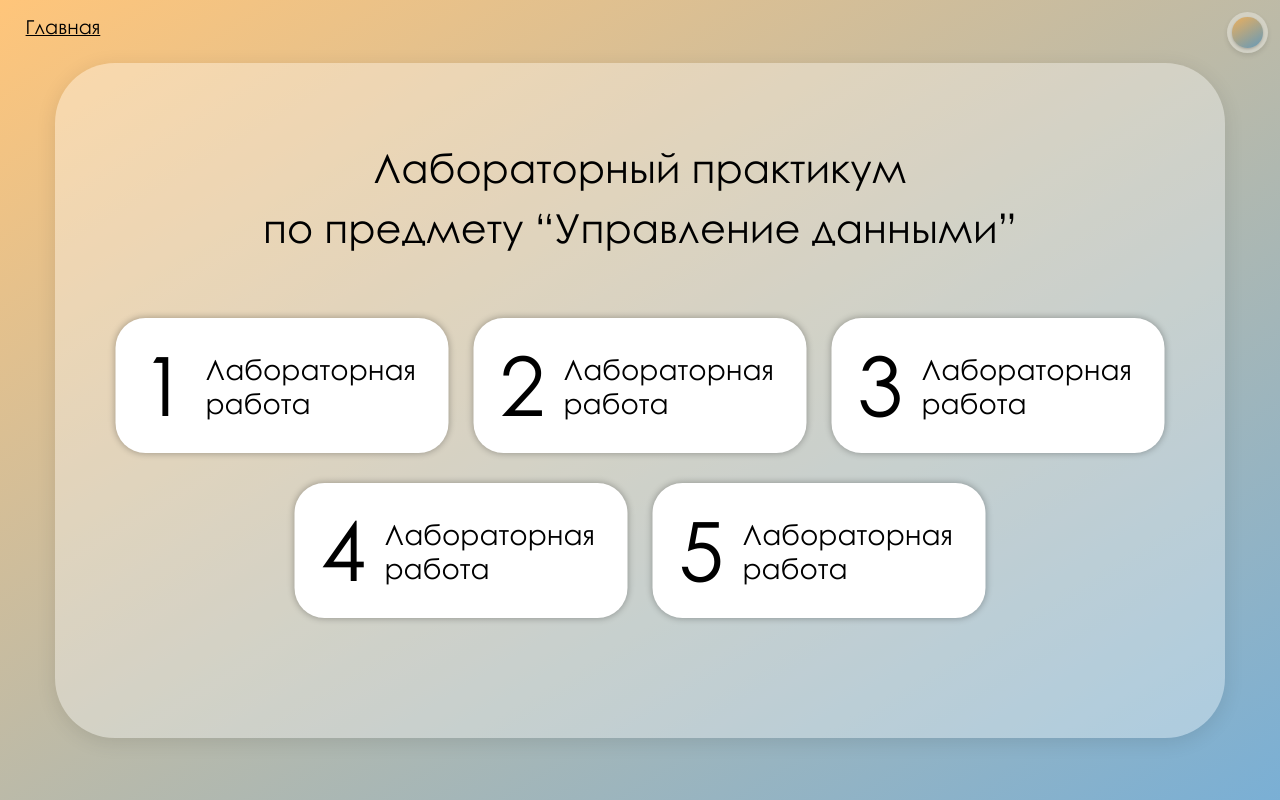
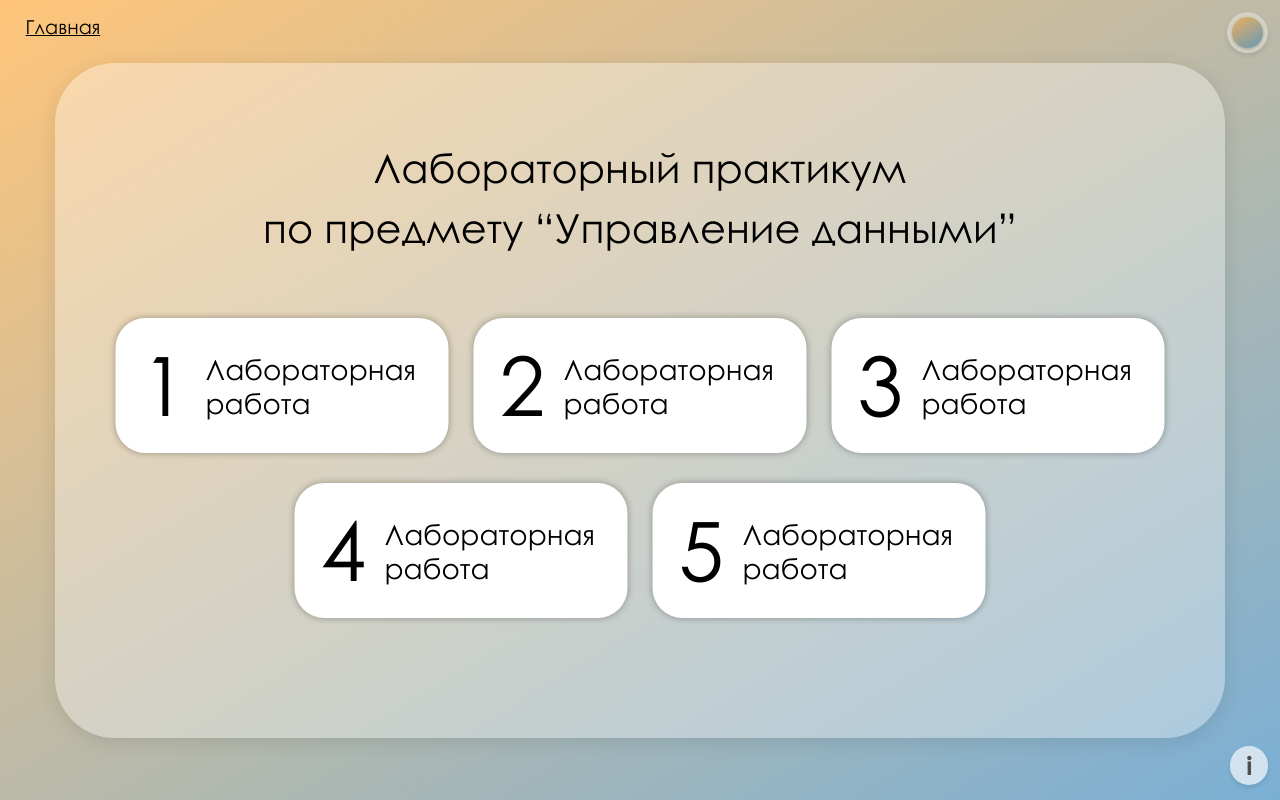
Before and after one commit to aleksgov/web_lab, a React (Create React App) app: page / in a window 1280 px wide. Built offline with nearby package versions, Linux system fonts and the light colour scheme.

Commit message:
add info-button

```diff
--- a/src/App.css
+++ b/src/App.css
@@ -71,6 +71,37 @@
 
 .color-button:nth-child(4) {
   background: linear-gradient(149deg, rgba(180, 13, 0, 0.52) 0%, rgba(0, 102, 174, 0.52) 100%);
+}
+
+.info-button {
+  position: fixed;
+  bottom: 1.2vw;
+  right: 0.9vw;
+  width: 3vw;
+  aspect-ratio: 1 / 1;
+  border-radius: 50%;
+  background-color: rgba(255, 255, 255, 0.65);
+  border: none;
+  cursor: pointer;
+  box-shadow: 0 0.2vw 0.32vw rgba(0, 0, 0, 0.1);
+  transition: background-color 0.3s ease;
+}
+
+.info-text {
+  color: #4F4F4F;
+  font-size: 2vw;
+  font-family: Century Gothic, serif;
+  font-weight: bold;
+  display: inline-block;
+  transition: transform 0.2s ease;
+}
+
+.info-button:hover {
+  background-color: rgba(255, 255, 255, 0.5);
+}
+
+.info-button:hover .info-text {
+  transform: scale(1.2);
 }
 
 .notification {
--- a/src/App.js
+++ b/src/App.js
@@ -186,7 +186,7 @@ function App() {
                     <div className="tab-content">
                         <div className="main-tab-content">
                             <div className="header-text">
-                                Лабораторный практикум<br />по предмету “Управление данными”
+                                Лабораторный практикум<br/>по предмету “Управление данными”
                             </div>
                             <div className="main-buttons-container">
                                 <div className="button-row">
@@ -197,7 +197,7 @@ function App() {
                                             onClick={() => addTab(`Лабораторная работа №${number}`)}
                                         >
                                             <div className="main-button-text">
-                                                Лабораторная <br /> работа
+                                                Лабораторная <br/> работа
                                             </div>
                                             <div className="main-button-number">{number}</div>
                                         </button>
@@ -211,7 +211,7 @@ function App() {
                                             onClick={() => addTab(`Лабораторная работа №${number}`)}
                                         >
                                             <div className="main-button-text">
-                                                Лабораторная <br /> работа
+                                                Лабораторная <br/> работа
                                             </div>
                                             <div className="main-button-number">{number}</div>
                                         </button>
@@ -292,17 +292,16 @@ function App() {
 
     return (
         <div className="App">
-            {/* Всплывающее уведомление */}
             {showNotification && (
                 <div className="notification">
                     Чтобы масштабировать страницу, используйте сочетание клавиш Ctrl + колесико мыши.
                 </div>
             )}
-            <div className="background" style={{ background: backgroundStyle }}></div>
+            <div className="background" style={{background: backgroundStyle}}></div>
             <div className="color-buttons-container">
                 <button
                     className="color-button"
-                    style={{ background: colors[selectedButtonIndex] }}
+                    style={{background: colors[selectedButtonIndex]}}
                     onClick={() => setMenuVisible(!menuVisible)}
                 ></button>
 
@@ -313,7 +312,7 @@ function App() {
                                 <button
                                     key={index}
                                     className="color-button"
-                                    style={{ background: color }}
+                                    style={{background: color}}
                                     onClick={() => handleColorButtonClick(index)}
                                 ></button>
                             )
@@ -321,12 +320,17 @@ function App() {
                     </div>
                 )}
             </div>
+            <button
+                className="info-button"
+                onClick={() => alert("Информация о приложении web_lab!")}
+            >
+                <span className="info-text">i</span>
+            </button>
             <div className="tabs-container">
                 {renderTabs()}
             </div>
             {renderContent()}
         </div>
-
     );
 }
 
```
